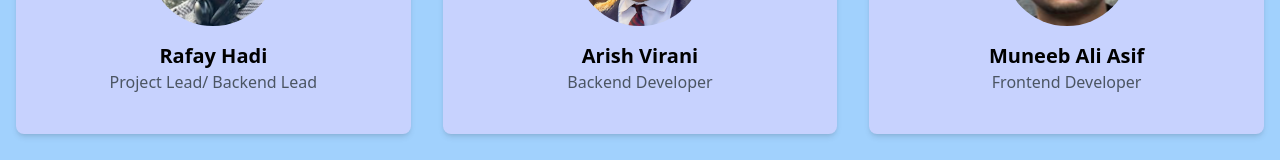
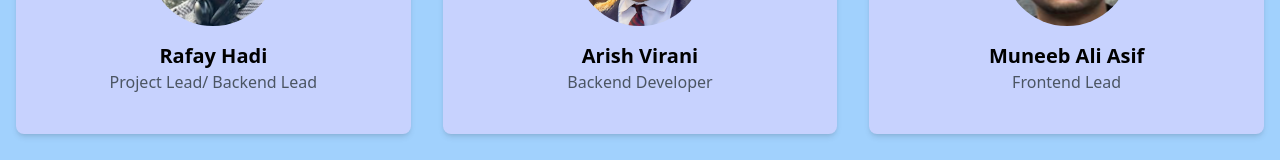
Before and after one commit to mitchford20/WanderSyncSite, a React (Vite) app: page /WanderSyncSite/contributors in a window 1280 px wide. Shown: the part 418-578 px from the top of the page. Built offline with nearby package versions, Linux system fonts and the light colour scheme.

Commit message:
Changed muneeb role

```diff
--- a/src/pages/Contributors.jsx
+++ b/src/pages/Contributors.jsx
@@ -18,7 +18,7 @@ function Contributors() {
     },
     {
       name: 'Muneeb Ali Asif',
-      role: 'Frontend Developer',
+      role: 'Frontend Lead',
       image: './muneeb.png?height=150&width=150&text=CW',
       bio: 'Carols keen eye for design and user experience has been instrumental in creating WanderSyncs intuitive and visually appealing interface.'
     },
```
